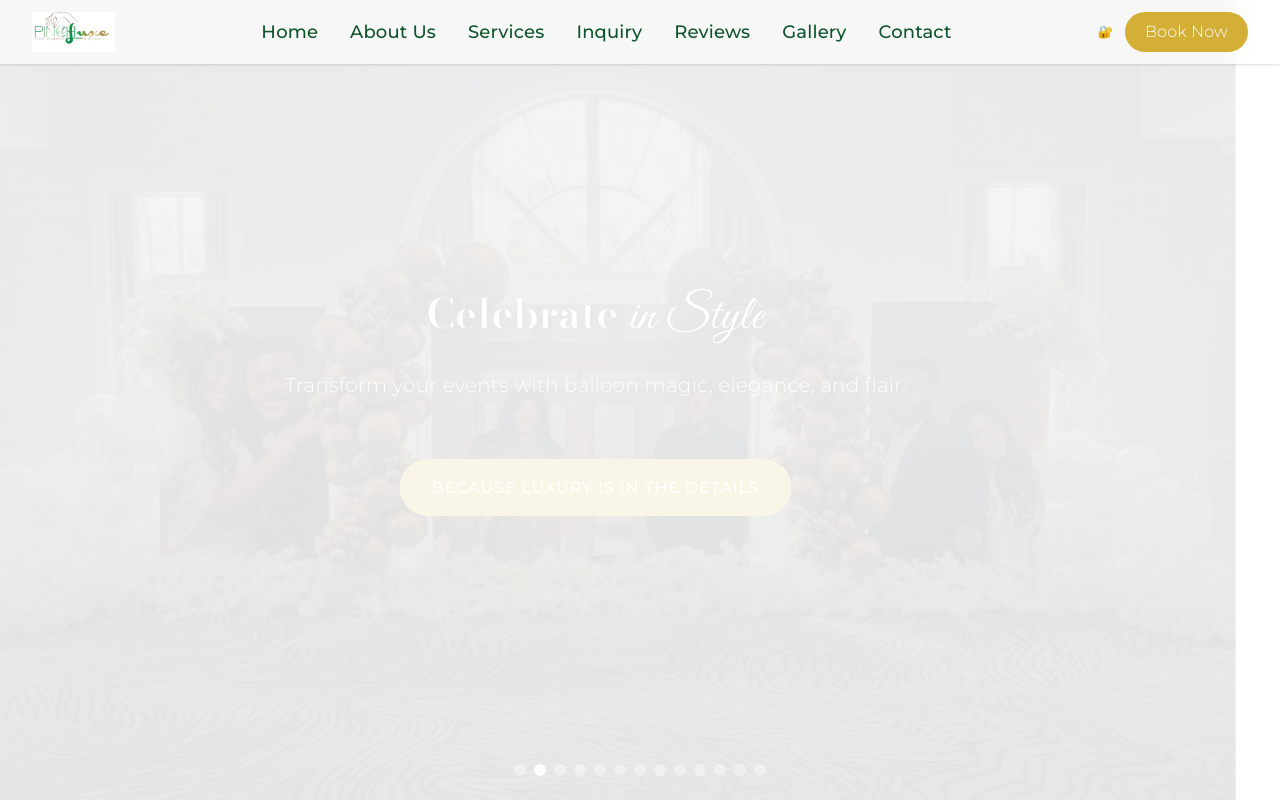
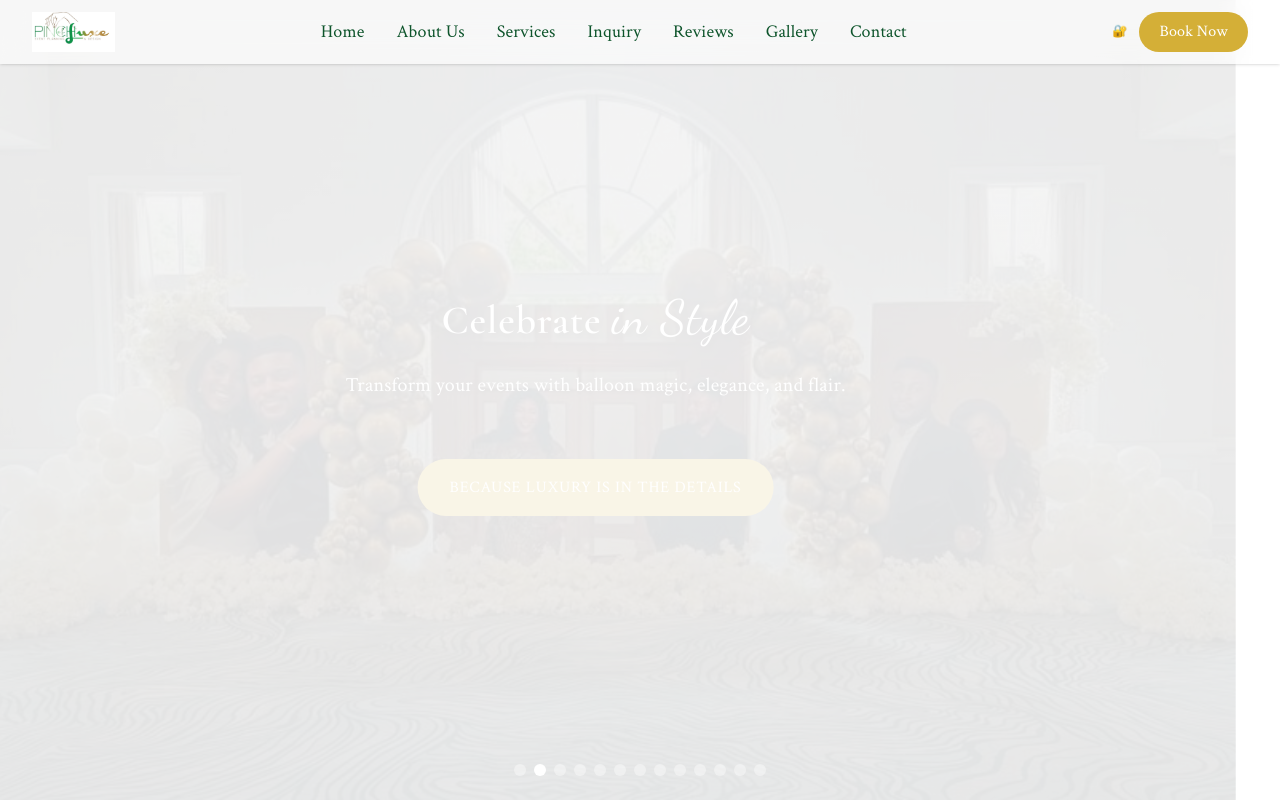
Before and after one commit to bettyego/chi-balloon, a React (Vite) app: page / in a window 1280 px wide. Shown: the top 800 px of the page. Built offline with nearby package versions, Linux system fonts and the light colour scheme.

Commit message:
make some correction

```diff
--- a/index.html
+++ b/index.html
@@ -10,7 +10,7 @@
     <!-- Google Fonts -->
     <link rel="preconnect" href="https://fonts.googleapis.com">
     <link rel="preconnect" href="https://fonts.gstatic.com" crossorigin>
-    <link href="https://fonts.googleapis.com/css2?family=Playfair+Display:wght@400;500;600;700&family=Lora:wght@400;500;600;700&display=swap" rel="stylesheet">
+    <link href="https://fonts.googleapis.com/css2?family=Cormorant+Garamond:ital,wght@0,300;0,400;0,500;0,600;0,700;1,300;1,400;1,500;1,600;1,700&family=Crimson+Text:ital,wght@0,400;0,600;0,700;1,400;1,600;1,700&family=Dancing+Script:wght@400;500;600;700&display=swap" rel="stylesheet">
 
     <!-- Cache Control Headers for Development -->
     <meta http-equiv="Cache-Control" content="no-cache, no-store, must-revalidate, proxy-revalidate" />
--- a/src/component/page/Owner.jsx
+++ b/src/component/page/Owner.jsx
@@ -49,7 +49,7 @@ const Owner = () => {
           </motion.h2>
 
           <motion.p
-            className="text-gray-800 mb-4 text-lg font-['Mulish'] font-light tracking-wide leading-relaxed"
+            className="text-gray-800 mb-4 text-lg font-['Crimson_Text'] font-light tracking-wide leading-relaxed"
             variants={paragraphVariants}
             custom={1}
           >
@@ -101,7 +101,7 @@ const Owner = () => {
           <h3 className="text-4xl md:text-5xl font-['Cormorant_Garamond'] font-light text-[#006400] mb-6 tracking-wider">
             Achievements & Milestones
           </h3>
-          <p className="text-xl text-gray-600 max-w-2xl mx-auto font-['Mulish'] font-light tracking-wide leading-relaxed">
+          <p className="text-xl text-gray-600 max-w-2xl mx-auto font-['Crimson_Text'] font-light tracking-wide leading-relaxed">
             A testament to dedication, creativity, and the pursuit of excellence in luxury event planning.
           </p>
         </motion.div>
@@ -145,7 +145,7 @@ const Owner = () => {
           <h3 className="text-4xl md:text-5xl font-['Cormorant_Garamond'] font-light text-[#006400] mb-6 tracking-wider">
             Core Values & Philosophy
           </h3>
-          <p className="text-xl text-gray-600 max-w-3xl mx-auto font-['Mulish'] font-light tracking-wide leading-relaxed">
+          <p className="text-xl text-gray-600 max-w-3xl mx-auto font-['Crimson_Text'] font-light tracking-wide leading-relaxed">
             The principles that guide every decision and inspire every creation at Pinch of Luxe Events.
           </p>
         </motion.div>
@@ -199,7 +199,7 @@ const Owner = () => {
           <h3 className="text-4xl md:text-5xl font-['Cormorant_Garamond'] font-light mb-6 tracking-wider">
             Ready to Create Magic Together?
           </h3>
-          <p className="text-xl mb-8 opacity-90 font-['Mulish'] font-light tracking-wide leading-relaxed">
+          <p className="text-xl mb-8 opacity-90 font-['Crimson_Text'] font-light tracking-wide leading-relaxed">
             Let Chinyere and her team bring your vision to life with a perfect pinch of luxury and elegance.
           </p>
           <div className="flex flex-col sm:flex-row gap-4 justify-center">
--- a/src/index.css
+++ b/src/index.css
@@ -1,11 +1,11 @@
-@import url('https://fonts.googleapis.com/css2?family=Bodoni+Moda:opsz,wght@6..96,400;6..96,500;6..96,600;6..96,700&family=Great+Vibes&family=Montserrat:wght@300;400;500;600&display=swap');
+@import url('https://fonts.googleapis.com/css2?family=Cormorant+Garamond:ital,wght@0,300;0,400;0,500;0,600;0,700;1,300;1,400;1,500;1,600;1,700&family=Crimson+Text:ital,wght@0,400;0,600;0,700;1,400;1,600;1,700&family=Dancing+Script:wght@400;500;600;700&display=swap');
 @import "tailwindcss";
 
 /* Font Families */
 :root {
-  --font-heading: 'Bodoni Moda', serif;
-  --font-body: 'Montserrat', sans-serif;
-  --font-accent: 'Great Vibes', cursive;
+  --font-heading: 'Cormorant Garamond', serif;
+  --font-body: 'Crimson Text', serif;
+  --font-accent: 'Dancing Script', cursive;
 }
 
 /* Text shadow utilities */
--- a/tailwind.config.js
+++ b/tailwind.config.js
@@ -7,8 +7,9 @@ export default {
   theme: {
     extend: {
       fontFamily: {
-        sans: ['Lora', 'serif'],
-        serif: ['Playfair Display', 'serif'],
+        sans: ['Crimson Text', 'serif'],
+        serif: ['Cormorant Garamond', 'serif'],
+        script: ['Dancing Script', 'cursive'],
       },
     },
   },
--- a/tailwind.css
+++ b/tailwind.css
@@ -1,10 +1,10 @@
 @import "tailwindcss";
-@import url('https://fonts.googleapis.com/css2?family=Lora:wght@400;700&family=Playfair+Display:wght@400;700&display=swap');
+@import url('https://fonts.googleapis.com/css2?family=Cormorant+Garamond:ital,wght@0,300;0,400;0,500;0,600;0,700;1,300;1,400;1,500;1,600;1,700&family=Crimson+Text:ital,wght@0,400;0,600;0,700;1,400;1,600;1,700&family=Dancing+Script:wght@400;500;600;700&display=swap');
 
 @theme {
   --color-gold: #b8860b;
-  --font-display: "Satoshi", "sans-serif";
+  --font-display: "Cormorant Garamond", serif;
   --breakpoint-3xl: 120rem;
-  --font-heading: "Playfair Display", serif;
-  --font-body: "Lora", serif;
+  --font-heading: "Cormorant Garamond", serif;
+  --font-body: "Crimson Text", serif;
 }
```
Also changed, not shown: 1 other file (tests, documents, lock files or other folders).
